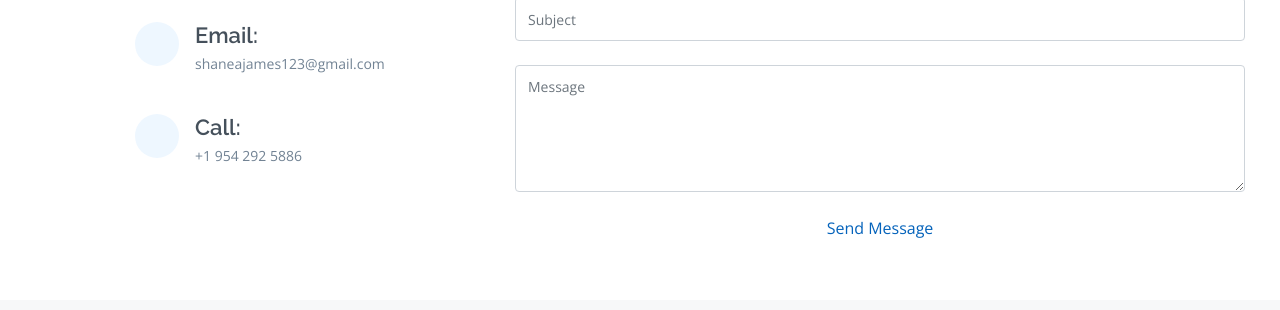
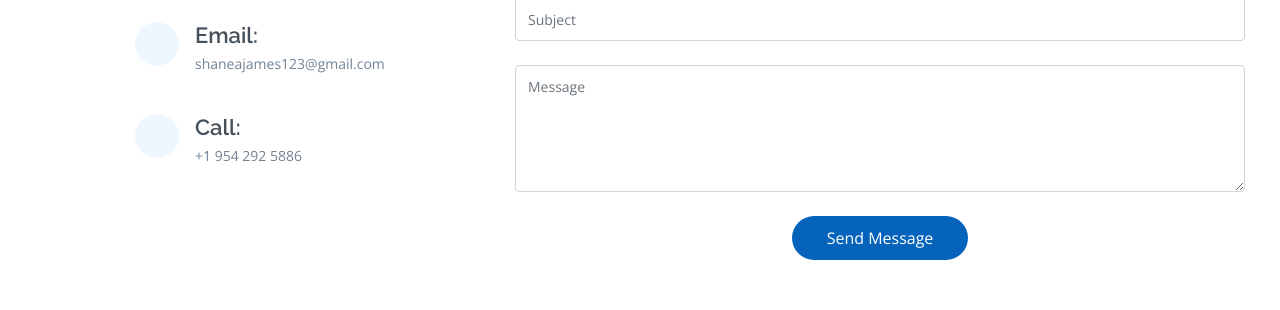
Before and after one commit to hanvnguyen94/shanejames90.github.io, a website: page index.html in a window 1280 px wide. Shown: the part 4502-4812 px from the top of the page. Drawn offline with nearby package versions, Linux system fonts and the light colour scheme; some icons are missing; a web font is replaced by a local one.

Commit message:
contact button fix

```diff
--- a/index.html
+++ b/index.html
@@ -447,7 +447,7 @@
                 <div class="error-message"></div>
                 <div class="sent-message">Your message has been sent. Thank you!</div>
               </div>
-              <div class="text-center"><a href="mailto:shaneajames123@gmail.com">Send Message</a></div>
+              <div class="text-center"><button type="submit">Send Message</button></div>
             </form>
 
           </div>
```
